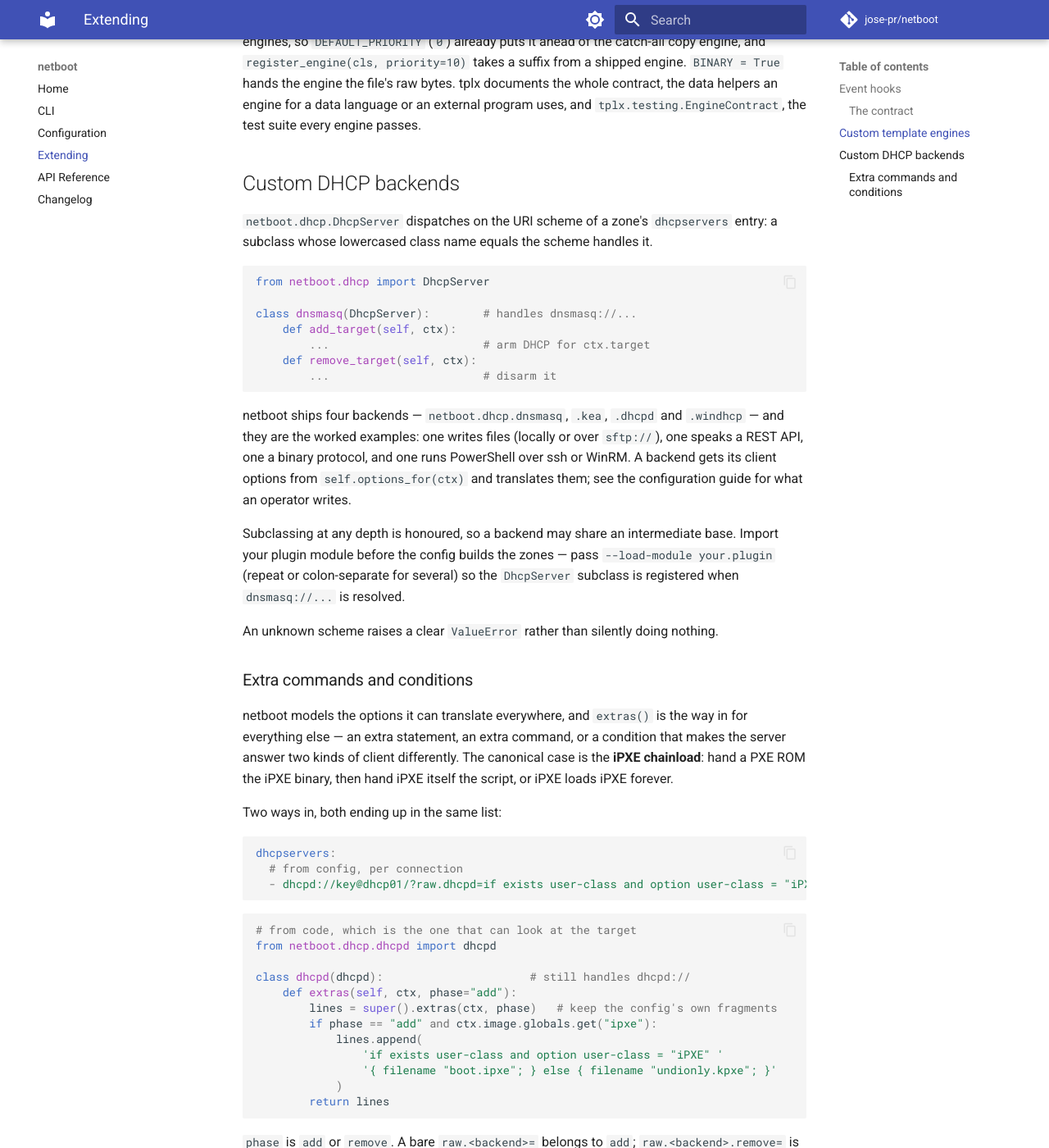
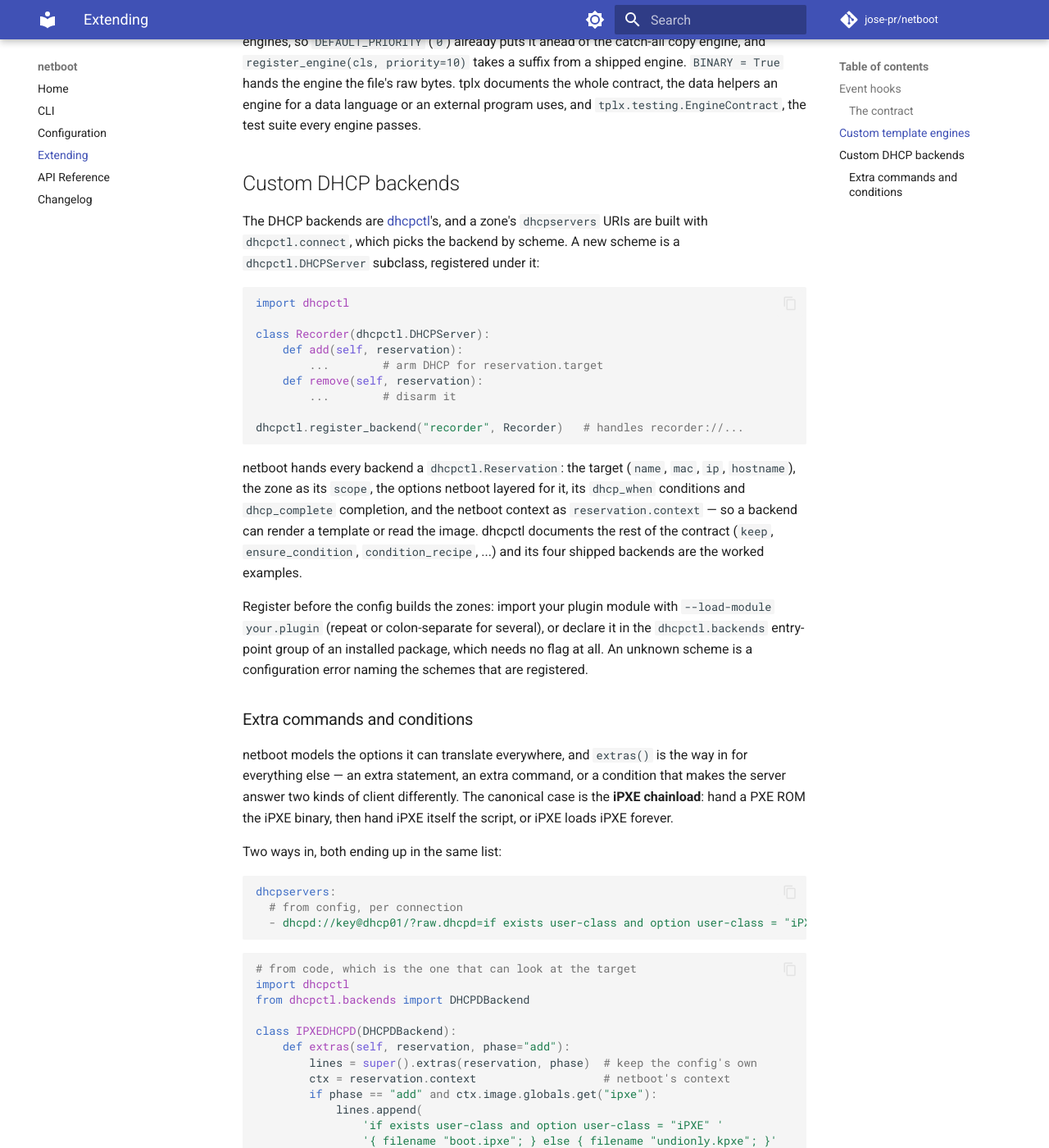
Before and after one commit to jose-pr/netboot, an MkDocs documentation site: the page built from docs/extending.md, in a window 1280 px wide and 1400 px high, scrolled down 1612 px. Shown: the whole window at 82% size. Built offline with MkDocs 1.6.1 and Material for MkDocs 9.7.7, drawn with Linux system fonts in a browser that asks for light colours; comment, search, counter and statistics services are not loaded; some of the changed text lies outside the part shown.

Commit message:
docs: DHCP backends are dhcpctl's
The header, README, guides, API page and example describe netboot.dhcp as
the adapter, how to register a backend with dhcpctl, and the changelog
says what a plugin author changes.

````diff
--- a/docs/cli.md
+++ b/docs/cli.md
@@ -47,7 +47,7 @@ DHCP backend in the target's zone.
 
 Rendering is **not** something `initiate` does on its own: the built-in command
 arms DHCP, and artifacts are produced by whatever renders `ctx.render(...)` —
-a hook on `PixieEvent.EndPixieInitialize`, a `DhcpServer` backend, or your own
+a hook on `PixieEvent.EndPixieInitialize`, a DHCP backend, or your own
 command. `--iscsi` is likewise a flag for such a hook to read: the built-in
 logic accepts it and does nothing with it.
 
--- a/docs/extending.md
+++ b/docs/extending.md
@@ -79,32 +79,36 @@ test suite every engine passes.
 
 ## Custom DHCP backends
 
-`netboot.dhcp.DhcpServer` dispatches on the URI scheme of a zone's `dhcpservers`
-entry: a subclass whose lowercased class name equals the scheme handles it.
+The DHCP backends are [dhcpctl](https://github.com/jose-pr/dhcpctl)'s, and a
+zone's `dhcpservers` URIs are built with `dhcpctl.connect`, which picks the
+backend by scheme. A new scheme is a `dhcpctl.DHCPServer` subclass, registered
+under it:
 
 ```python
-from netboot.dhcp import DhcpServer
+import dhcpctl
 
-class dnsmasq(DhcpServer):        # handles dnsmasq://...
-    def add_target(self, ctx):
-        ...                       # arm DHCP for ctx.target
-    def remove_target(self, ctx):
-        ...                       # disarm it
+class Recorder(dhcpctl.DHCPServer):
+    def add(self, reservation):
+        ...        # arm DHCP for reservation.target
+    def remove(self, reservation):
+        ...        # disarm it
+
+dhcpctl.register_backend("recorder", Recorder)   # handles recorder://...
 ```
 
-netboot ships four backends — `netboot.dhcp.dnsmasq`, `.kea`, `.dhcpd` and
-`.windhcp` — and they are the worked examples: one writes files (locally or over
-`sftp://`), one speaks a REST API, one a binary protocol, and one runs
-PowerShell over ssh or WinRM. A backend gets its client options from
-`self.options_for(ctx)` and translates them; see the configuration guide for
-what an operator writes.
+netboot hands every backend a `dhcpctl.Reservation`: the target (`name`, `mac`,
+`ip`, `hostname`), the zone as its `scope`, the options netboot layered for it,
+its `dhcp_when` conditions and `dhcp_complete` completion, and the netboot
+context as `reservation.context` — so a backend can render a template or read
+the image. dhcpctl documents the rest of the contract (`keep`,
+`ensure_condition`, `condition_recipe`, ...) and its four shipped backends are
+the worked examples.
 
-Subclassing at any depth is honoured, so a backend may share an intermediate
-base. Import your plugin module before the config builds the zones — pass
-`--load-module your.plugin` (repeat or colon-separate for several) so the
-`DhcpServer` subclass is registered when `dnsmasq://...` is resolved.
-
-An unknown scheme raises a clear `ValueError` rather than silently doing nothing.
+Register before the config builds the zones: import your plugin module with
+`--load-module your.plugin` (repeat or colon-separate for several), or declare it
+in the `dhcpctl.backends` entry-point group of an installed package, which needs
+no flag at all. An unknown scheme is a configuration error naming the schemes
+that are registered.
 
 ### Extra commands and conditions
 
@@ -124,17 +128,21 @@ dhcpservers:
 
 ```python
 # from code, which is the one that can look at the target
-from netboot.dhcp.dhcpd import dhcpd
+import dhcpctl
+from dhcpctl.backends import DHCPDBackend
 
-class dhcpd(dhcpd):                      # still handles dhcpd://
-    def extras(self, ctx, phase="add"):
-        lines = super().extras(ctx, phase)   # keep the config's own fragments
+class IPXEDHCPD(DHCPDBackend):
+    def extras(self, reservation, phase="add"):
+        lines = super().extras(reservation, phase)  # keep the config's own
+        ctx = reservation.context                   # netboot's context
         if phase == "add" and ctx.image.globals.get("ipxe"):
             lines.append(
                 'if exists user-class and option user-class = "iPXE" '
                 '{ filename "boot.ipxe"; } else { filename "undionly.kpxe"; }'
             )
         return lines
+
+dhcpctl.register_backend("dhcpd", IPXEDHCPD, replace=True)  # now serves dhcpd://
 ```
 
 `phase` is `add` or `remove`. A bare `raw.<backend>=` belongs to `add`;
@@ -165,7 +173,5 @@ Order is defined: modelled options first, then `extras()`, in the order given
 overrides an option therefore comes after the thing it overrides, which is what
 both dhcpd's last-write-wins statements and a Windows policy need.
 
-A declarative, cross-backend way to say "serve this file to iPXE and that one to
-a PXE ROM" is not here yet, because the backends disagree about where a condition
-lives — dhcpd puts it on the host, Windows in a scope-level policy, dnsmasq in a
-tag, Kea in a client class. `extras()` is what makes it expressible today.
+For the iPXE chainload itself there is also a declarative way, `dhcp_when:`
+(see the configuration guide), which each backend turns into its own construct.
````
Also changed, not shown: CHANGELOG.md (+39 -0 lines), README.md (+8 -7 lines), docs/api.md (+3 -2 lines), docs/configuration.md (+3 -1 lines), docs/index.md (+2 -2 lines), examples/README.md (+1 -1 lines), src/netboot/AGENTS.md (+61 -167 lines).
